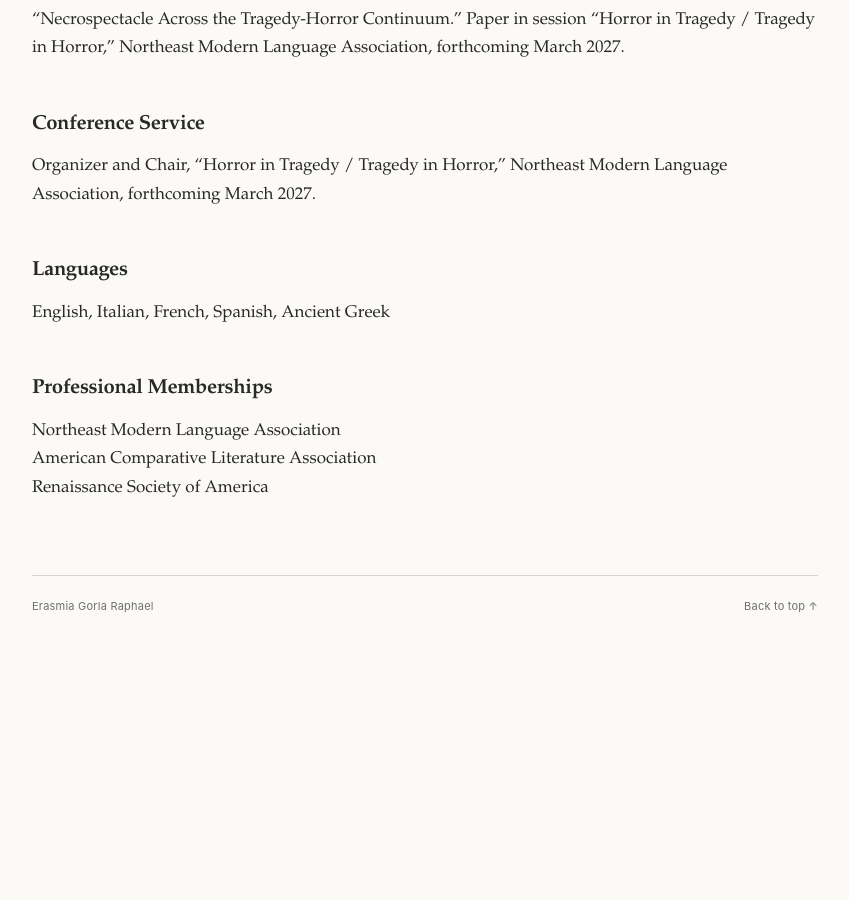
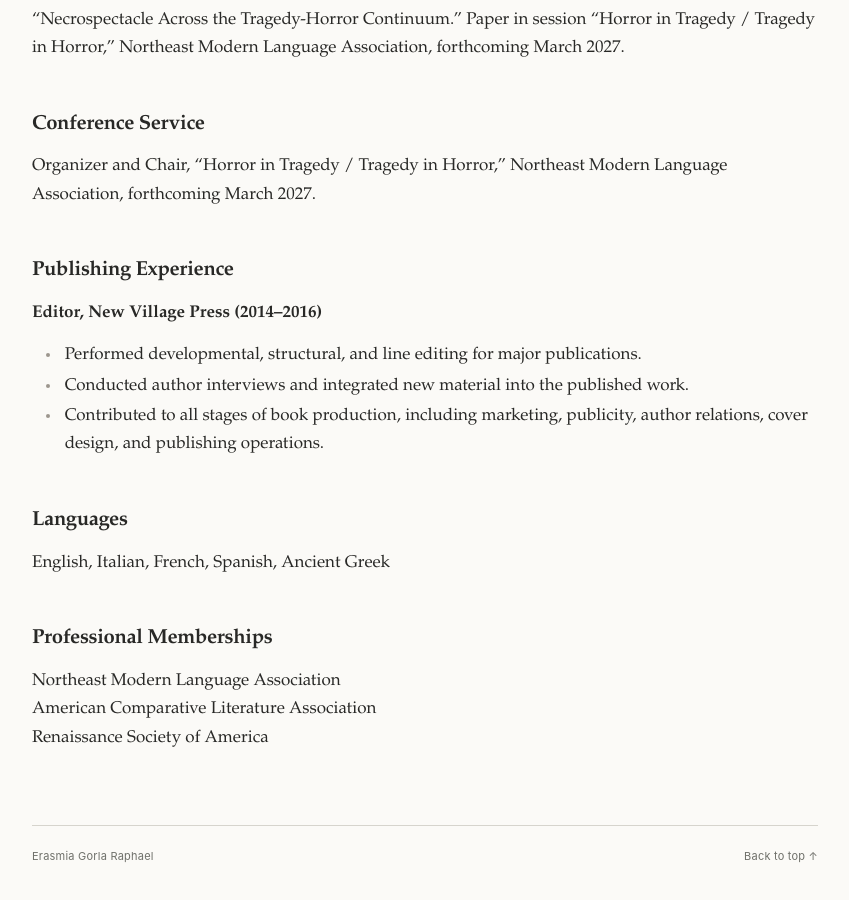
Before and after one commit to erasmiagorla/erasmiagorla.github.io, a Jekyll site: the page built from index.md, in a window 1280 px wide and 900 px high, scrolled down 1750 px. Shown: the whole window, without its empty margins (215-1064 px from the left). Built offline with Jekyll 4.4.1, drawn with Linux system fonts in a browser that asks for light colours; before the commit the page ends 2405 px from its top, so only the background shows below that.

Commit message:
Update index.md
Added publishing experience

```diff
--- a/index.md
+++ b/index.md
@@ -51,6 +51,15 @@ Millicent McIntosh Award, Barnard College, Columbia University (2015)
 
 Organizer and Chair, “Horror in Tragedy / Tragedy in Horror,” Northeast Modern Language Association, forthcoming March 2027.
 
+## Publishing Experience
+
+**Editor, New Village Press (2014–2016)**
+
+- Performed developmental, structural, and line editing for major publications.
+- Conducted author interviews and integrated new material into the published work.
+- Contributed to all stages of book production, including marketing, publicity, author relations, cover design, and publishing operations.
+
+
 ## Languages
 
 English, Italian, French, Spanish, Ancient Greek
```
